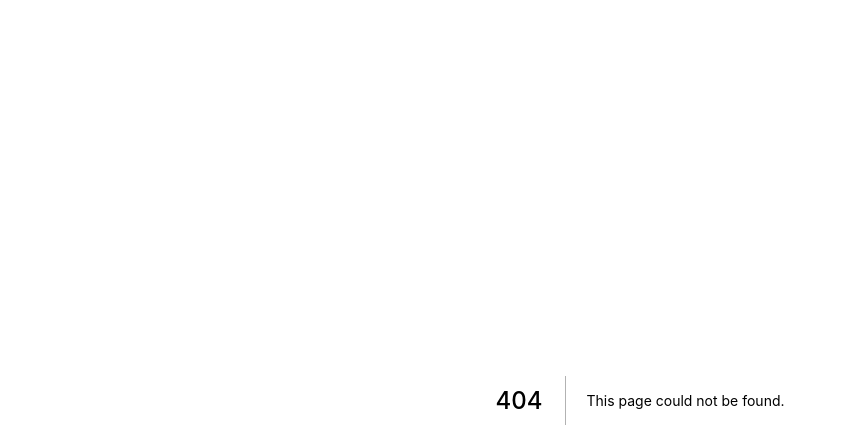
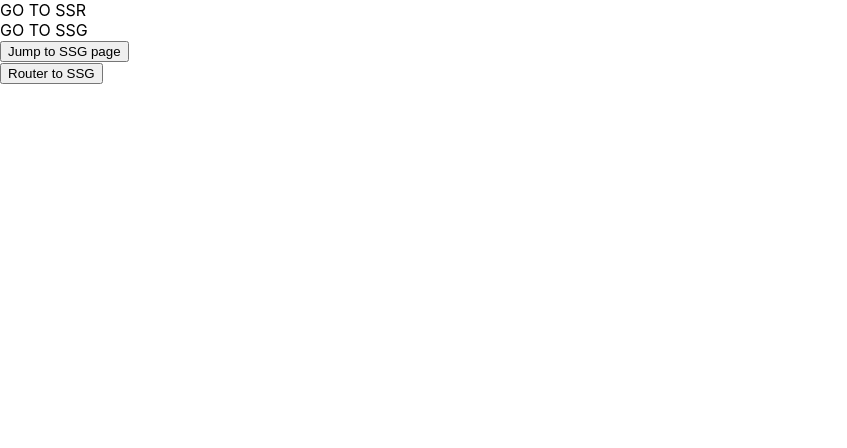
Before and after one commit to TomozQ/next101, a Next.js app: page /links in a window 1280 px wide. Before the commit this address had no page. Shown: the top 448 px of the page, without its empty margins (0-847 px from the left). Built offline with nearby package versions, Linux system fonts and the light colour scheme.

Commit message:
リンク

```diff
--- /dev/null
+++ b/pages/links.tsx
@@ -0,0 +1,45 @@
+import Link from "next/link";
+import { useRouter } from "next/router";
+
+const Links = () => {
+  const router = useRouter()
+  const onClick = () => {
+    router.push({
+      pathname: '/ssg',
+      query: { keyword: 'hello' },
+    })
+  }
+
+  return (
+    <>
+      <Link href="/ssr">
+        <a>GO TO SSR</a>
+      </Link>
+
+      <br />
+
+      {/* hrefに文字列を指定する代わりにオブジェクトを指定できる */}
+      <Link
+        href={{
+          pathname: '/ssg',
+          query: { keyword: 'hello' },
+        }}
+      >
+        <a>GO TO SSG</a>
+      </Link>
+
+      <br />
+      {/* aの代わりにbuttonを使うと,onClickが呼ばれたタイミングで遷移する */}
+      <Link href="/ssg">
+        <button>Jump to SSG page</button>
+      </Link>
+
+      <br />
+      <button onClick={ onClick }>
+        Router to SSG
+      </button>
+    </>
+  )
+}
+
+export default Links
```
Also changed, not shown: memo/3-9NextFunctions.md (added, +41 -0 lines).
